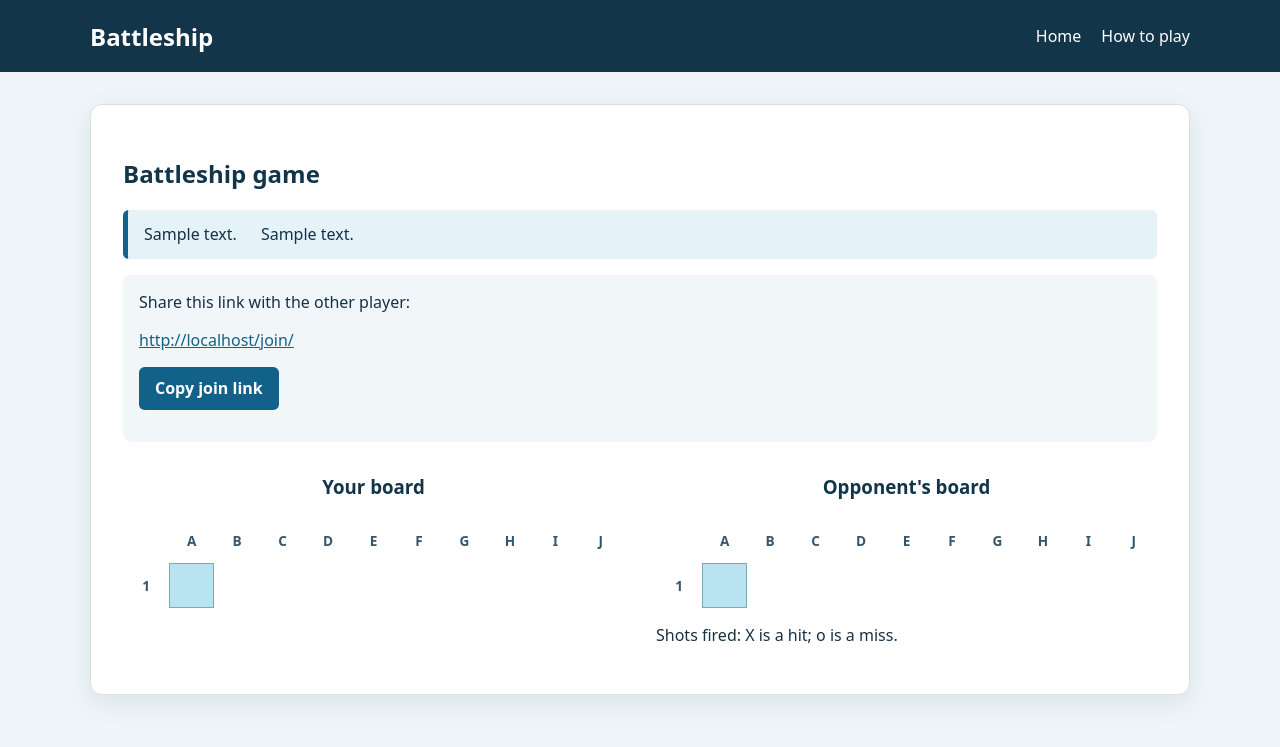
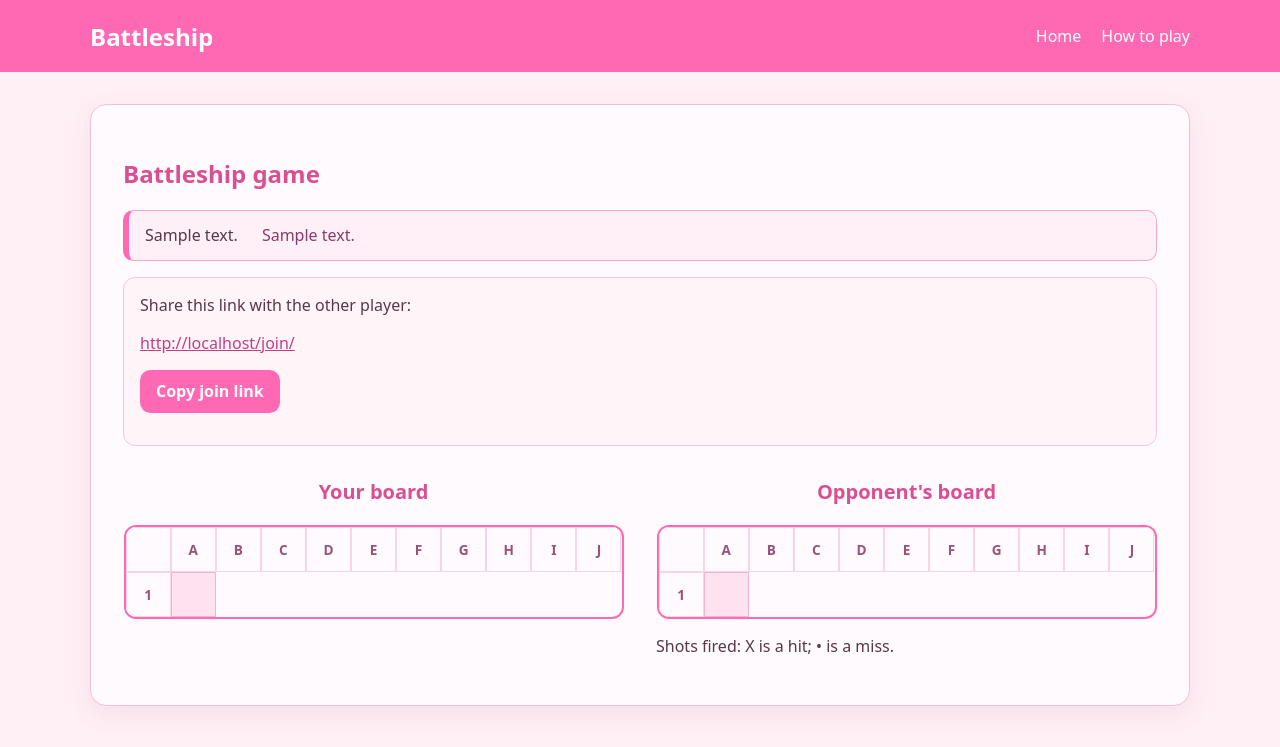
Before and after one commit to RidhanyaS/Battleship-Homework-4, a Flask app: template battleship/templates/game.html in a window 1280 px wide. Shown: the top 747 px of the page. Run offline with Flask 3, Linux system fonts and the light colour scheme; the template is opened without the code that fills it: most values are stand-ins (such as "Sample title", 1, 10 or a date in 2020).

Commit message:
Add pink theme and game-over banners

```diff
--- a/battleship/static/style.css
+++ b/battleship/static/style.css
@@ -1,8 +1,8 @@
 :root {
     color-scheme: light;
-    font-family: system-ui, -apple-system, BlinkMacSystemFont, "Segoe UI", sans-serif;
-    color: #183044;
-    background: #eef4f7;
+    font-family: "Nunito", ui-rounded, "Arial Rounded MT Bold", system-ui, sans-serif;
+    color: #563849;
+    background: #fff0f5;
 }
 
 * {
@@ -15,7 +15,7 @@ body {
 }
 
 header {
-    background: #12354a;
+    background: #ff69b4;
     color: #fff;
 }
 
@@ -53,25 +53,25 @@ main {
     width: min(1100px, 100% - 2rem);
     margin: 2rem auto;
     padding: clamp(1rem, 4vw, 2rem);
-    background: #fff;
-    border: 1px solid #d5e1e8;
-    border-radius: 0.75rem;
-    box-shadow: 0 0.5rem 1.5rem rgb(18 53 74 / 8%);
+    background: #fffafd;
+    border: 1px solid #f4bfd8;
+    border-radius: 1rem;
+    box-shadow: 0 0.5rem 1.5rem rgb(177 69 123 / 10%);
 }
 
 h2,
 h3 {
-    color: #12354a;
+    color: #d94f91;
 }
 
 a {
-    color: #12618a;
+    color: #c43c82;
 }
 
 button {
     border: 0;
-    border-radius: 0.35rem;
-    background: #12618a;
+    border-radius: 0.65rem;
+    background: #ff69b4;
     color: #fff;
     font: inherit;
     font-weight: 600;
@@ -108,6 +108,7 @@ main > form button,
 .boards h3 {
     margin-top: 0;
     text-align: center;
+    font-size: 1.25rem;
 }
 
 .board-grid {
@@ -116,13 +117,17 @@ main > form button,
     margin: 0 auto;
     display: grid;
     grid-template-columns: repeat(11, minmax(0, 1fr));
+    overflow: hidden;
+    border: 2px solid #ff69b4;
+    border-radius: 0.75rem;
+    background: #fffafd;
 }
 
 .grid-cell {
     min-width: 0;
     aspect-ratio: 1;
     padding: 0;
-    border: 1px solid #7da8bb;
+    border: 1px solid #f2b4d1;
     display: flex;
     align-items: center;
     justify-content: center;
@@ -131,28 +136,29 @@ main > form button,
 }
 
 .grid-label {
-    border-color: transparent;
-    color: #38566a;
+    border-color: #f8d4e4;
+    background: #fffafd;
+    color: #9c5277;
     font-size: clamp(0.6rem, 1.3vw, 0.85rem);
 }
 
 .board-cell {
-    background: #b9e3f1;
+    background: #ffe2ef;
 }
 
 .board-cell.ship {
-    background: #78909c;
+    background: #b784a0;
     color: #fff;
 }
 
 .board-cell.hit {
-    background: #d95050;
+    background: #d6336c;
     color: #fff;
 }
 
 .board-cell.miss {
-    background: #5aa9d1;
-    color: #244a5c;
+    background: #e5dcf5;
+    color: #654d7a;
 }
 
 .board-cell form {
@@ -183,9 +189,10 @@ main > form button,
     gap: 0.5rem 1.5rem;
     margin: 1rem 0;
     padding: 0.85rem 1rem;
-    border-left: 0.35rem solid #12618a;
-    border-radius: 0.35rem;
-    background: #e5f3f8;
+    border: 1px solid #f2a8cb;
+    border-left: 0.4rem solid #ff69b4;
+    border-radius: 0.65rem;
+    background: #fff0f7;
 }
 
 .status-banner p {
@@ -193,19 +200,20 @@ main > form button,
 }
 
 .status-banner .shot-message {
-    color: #12354a;
+    color: #873c67;
 }
 
 .status-banner .fire-error {
-    color: #9d2525;
+    color: #b4234f;
     font-weight: 700;
 }
 
 .join-instructions {
     margin-top: 1rem;
     padding: 1rem;
-    border-radius: 0.5rem;
-    background: #f1f7f9;
+    border: 1px solid #f4c7dc;
+    border-radius: 0.75rem;
+    background: #fff5f9;
 }
 
 .join-instructions p {
--- a/battleship/templates/game.html
+++ b/battleship/templates/game.html
@@ -6,11 +6,18 @@
     <h2>Battleship game</h2>
 
     {% if status == "finished" %}
-        <section class="game-over">
-            <h3>Game over</h3>
-            <p>{{ game_over_message }}</p>
-            <a href="{{ url_for('home') }}">Play again</a>
-        </section>
+        {% if game_over_message == "You win!" %}
+            <section class="game-over game-won" role="status">
+                <p class="game-over-message">You won!</p>
+            </section>
+        {% else %}
+            <section class="game-over game-lost" role="status">
+                <p class="game-over-message">You lost</p>
+            </section>
+        {% endif %}
+        <p class="play-again">
+            <a class="play-again-button" href="{{ url_for('home') }}">Play again</a>
+        </p>
     {% endif %}
 
     {% if turn_message or shot_message or fire_error %}
@@ -52,7 +59,7 @@
                     <div class="grid-cell grid-label" role="rowheader">{{ row_index + 1 }}</div>
                     {% for cell in row %}
                         <div class="grid-cell board-cell {{ cell }}" role="gridcell" aria-label="Row {{ row_index + 1 }}, column {{ loop.index }}">
-                            {% if cell == "ship" %}S{% elif cell == "hit" %}X{% elif cell == "miss" %}o{% endif %}
+                            {% if cell == "ship" %}S{% elif cell == "hit" %}X{% elif cell == "miss" %}•{% endif %}
                         </div>
                     {% endfor %}
                 {% endfor %}
@@ -80,13 +87,13 @@
                             {% elif cell == "hit" %}
                                 X
                             {% elif cell == "miss" %}
-                                o
+                                •
                             {% endif %}
                         </div>
                     {% endfor %}
                 {% endfor %}
             </div>
-            <p>Shots fired: X is a hit; o is a miss.</p>
+            <p>Shots fired: X is a hit; • is a miss.</p>
         </section>
     </div>
 
```
Also changed, not shown: other parts of battleship/static/style.css (+51 -7 lines).
